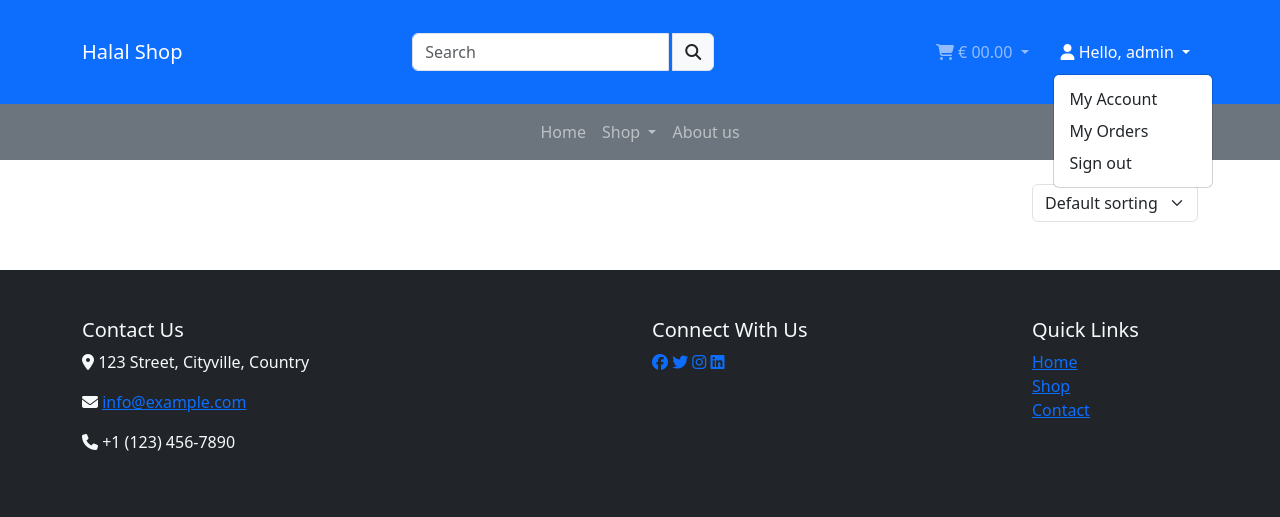
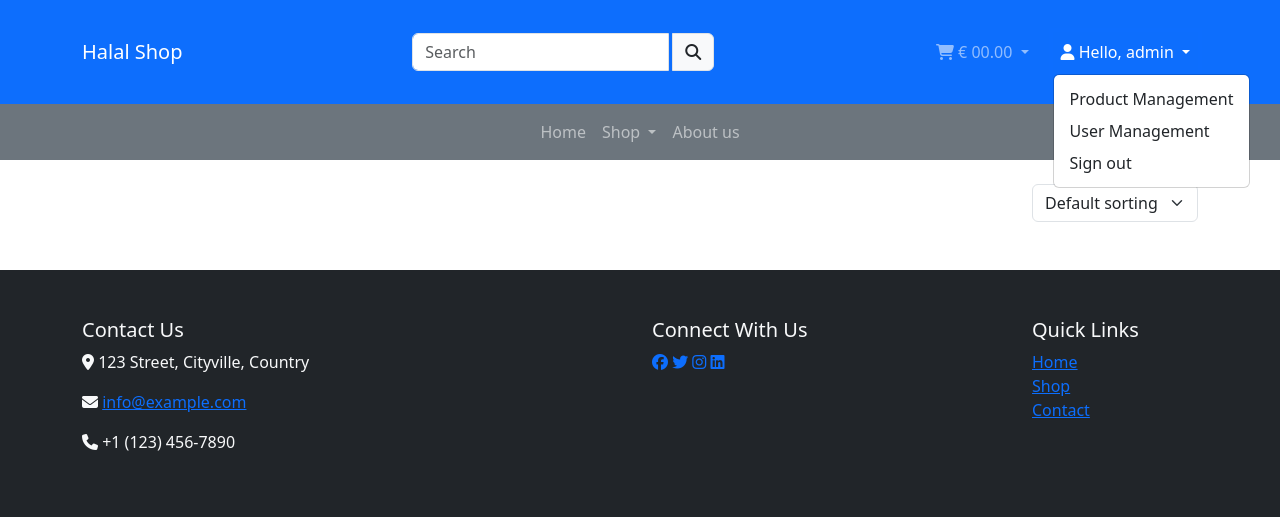
Before and after one commit to AmeenNoor/halal-shop, a Django app: page /products/ in a window 1280 px wide, after a click that opens the changed part. Shown: the top 517 px of the page. Run offline with Django 3.2, Linux system fonts and the light colour scheme; a user stored in the database is signed in; data that the repository does not hold is empty; some libraries are stand-ins or nearby versions.

Commit message:
Add admin dashboard dropdown menu for admin users

```diff
--- a/templates/includes/top_navbar.html
+++ b/templates/includes/top_navbar.html
@@ -29,6 +29,16 @@
         </li>
         <li class="nav-item dropdown">
           {% if user.is_authenticated %}
+            {% if user.is_superuser %}
+              <a class="nav-link dropdown-toggle" href="#" id="userDropdown" role="button" data-bs-toggle="dropdown" aria-expanded="false">
+                <i class="fas fa-user"></i> Hello, {{ user }}
+              </a>
+              <ul class="dropdown-menu" aria-labelledby="userDropdown">
+                <li><a class="dropdown-item" href="#">Product Management</a></li>
+                <li><a class="dropdown-item" href="#">User Management</a></li>
+                <li><a class="dropdown-item" href="{% url 'account_logout' %}">Sign out</a></li>
+              </ul>
+            {% else %}
               <a class="nav-link dropdown-toggle" href="#" id="userDropdown" role="button" data-bs-toggle="dropdown" aria-expanded="false">
                 <i class="fas fa-user"></i> Hello, {{ user }}
               </a>
@@ -37,6 +47,7 @@
                 <li><a class="dropdown-item" href="#">My Orders</a></li>
                 <li><a class="dropdown-item" href="{% url 'account_logout' %}">Sign out</a></li>
               </ul>
+            {% endif %}
           {% else %}
             <a class="nav-link dropdown-toggle" href="#" id="userDropdown" role="button" data-bs-toggle="dropdown" aria-expanded="false">
               <i class="fas fa-user"></i> My Account
```
Lines whose indentation alone changed are shown as unchanged.
